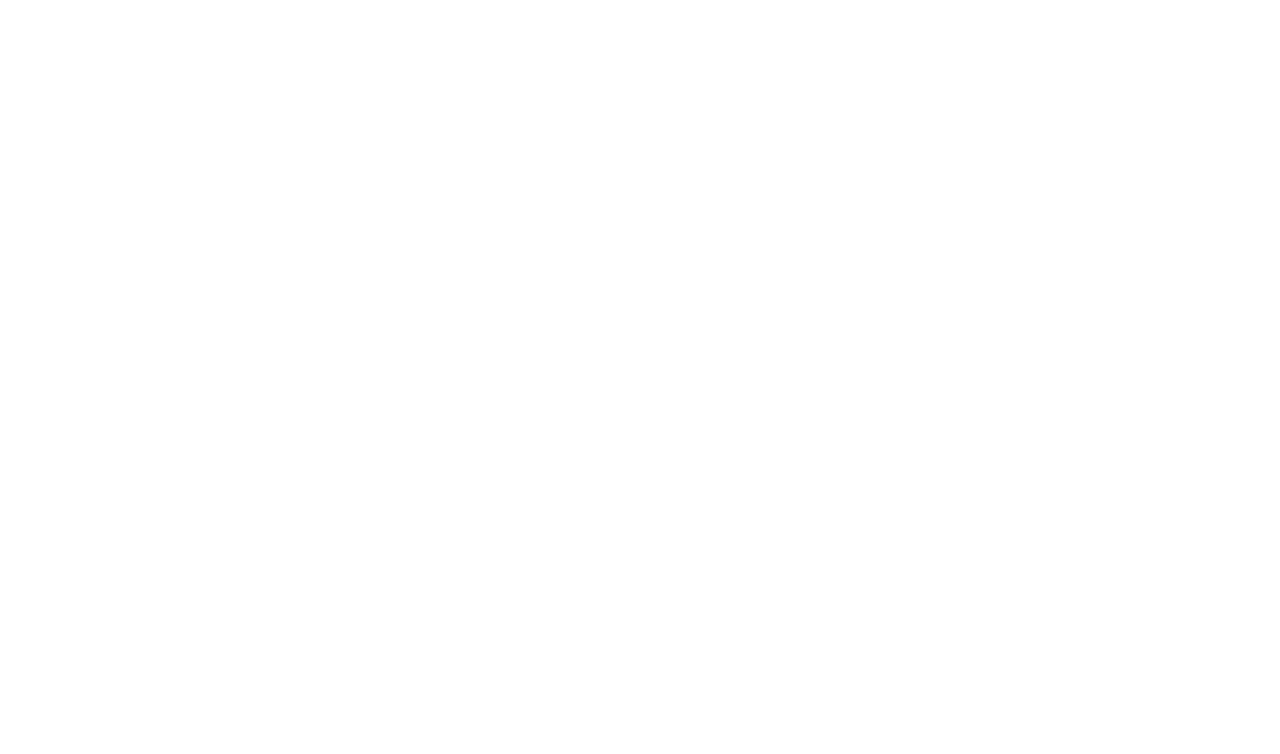
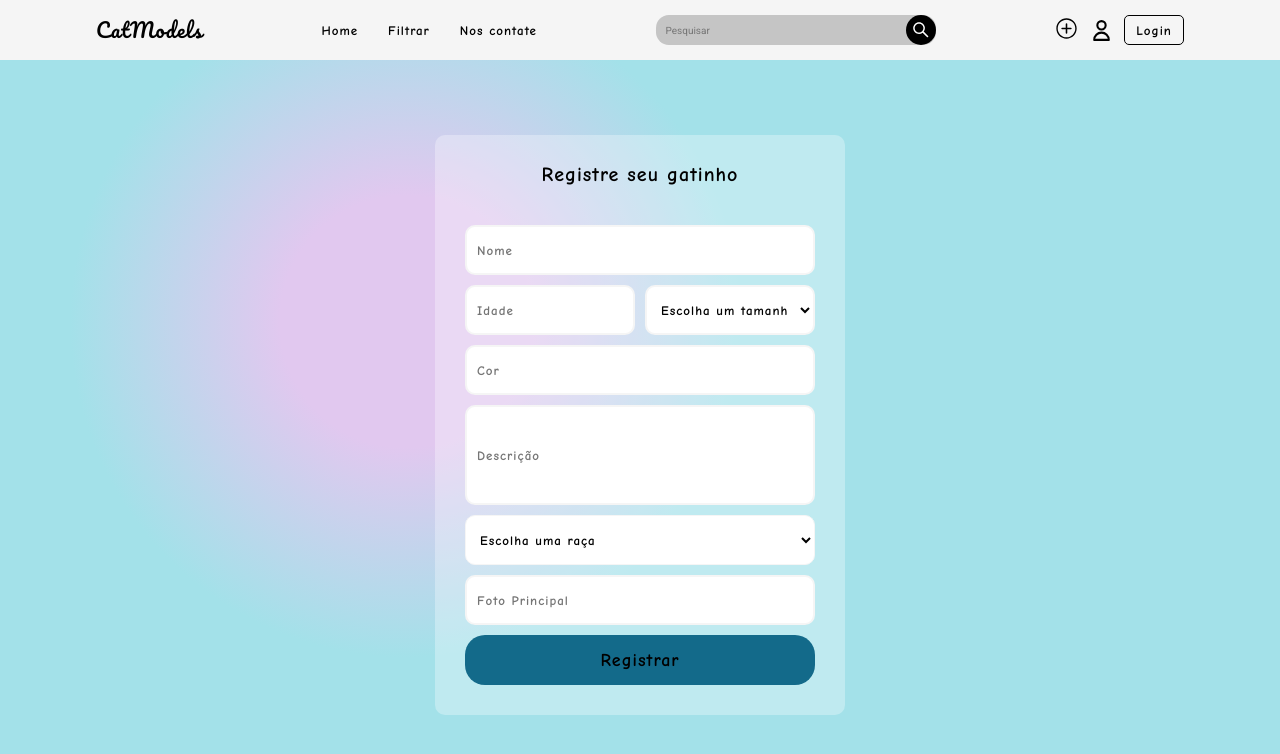
Before and after one commit to vitorluizms/CatModel-Front, a React (Vite) app: page /create-cat in a window 1280 px wide. Before the commit this address had no page. Shown: the top 754 px of the page. Built offline with nearby package versions, Linux system fonts and the light colour scheme.

Commit message:
feat: Página de registro de modelo criada

```diff
--- a/src/App.jsx
+++ b/src/App.jsx
@@ -3,6 +3,7 @@
 import "react-toastify/dist/ReactToastify.css";
 import UserProvider from "./Contexts/userContext.jsx";
 import CatPage from "./pages/CatPage.jsx";
+import CreateCat from "./pages/CreateCat.jsx";
 import Home from "./pages/HomePage.jsx";
 import SignIn from "./pages/SignInPage.jsx";
 import SignUp from "./pages/SignUpPage.jsx";
@@ -27,6 +28,7 @@
           <Route path="/signup" element={<SignUp />} />
           <Route path="/home" element={<Home />} />
           <Route path="/cat/:id" element={<CatPage />} />
+          <Route path="/create-cat" element={<CreateCat />} />
         </Routes>
       </UserProvider>
     </BrowserRouter>
--- a/src/components/NavBar.jsx
+++ b/src/components/NavBar.jsx
@@ -38,13 +38,16 @@
           </div>
         </form>
         <article>
+          <Link to={"/create-cat"} style={{ textDecoration: "none" }}>
             <IoIosAddCircleOutline
               style={{
                 marginRight: "-20px",
                 fontSize: "25px",
                 cursor: "pointer",
+                color: "#000",
               }}
             />
+          </Link>
           <HiOutlineUser
             style={{
               marginRight: "-20px",
@@ -75,7 +78,7 @@
 
 const TopBar = styled.nav`
   width: 100%;
-  height: 80px;
+  height: 60px;
   background-color: #f5f5f5;
 
   position: fixed;
--- a/src/pages/CatContainer.jsx
+++ b/src/pages/CatContainer.jsx
@@ -18,7 +18,9 @@
       onMouseEnter={() => setActive(true)}
       onMouseLeave={() => setActive(false)}
     >
-      <img src={mainPic} alt={name} onClick={navigateToCatPage} />
+      <figure onClick={navigateToCatPage}>
+        <img src={mainPic} alt={name} />
+      </figure>
       <div>
         <h1 onClick={navigateToCatPage}>{name}</h1>
       </div>
@@ -40,6 +42,7 @@
     height: 40px;
     padding: 10px;
     h1 {
+      width: auto;
       font-family: "Comic Neue", cursive;
       color: #000;
       font-size: 13px;
@@ -53,11 +56,22 @@
     }
   }
 
-  img {
+  figure {
     width: 250px;
-    height: 250px;
+    border: 1px dashed #fff;
     border-radius: 10px;
-    cursor: pointer;
+    padding: 10px;
+    box-sizing: border-box;
+
+    &:hover {
+      border: 1px dashed #692db6;
+    }
+    img {
+      width: 230px;
+      height: 230px;
+      border-radius: 10px;
+      cursor: pointer;
+    }
   }
   button {
     width: 98%;
--- a/src/pages/CatPage.jsx
+++ b/src/pages/CatPage.jsx
@@ -1,6 +1,8 @@
 import axios from "axios";
 import { useEffect, useState } from "react";
+import { TailSpin } from "react-loader-spinner";
 import { useParams } from "react-router-dom";
+import { toast } from "react-toastify";
 import styled from "styled-components";
 import NavBar from "../components/NavBar";
 
@@ -16,7 +18,6 @@
       .get(`${import.meta.env.VITE_API_URL}/cat/${id}`)
       .then((response) => {
         setCat(response.data);
-        console.log(response.data);
       })
       .catch((response) =>
         toast.error(response.reponse.data, {
@@ -28,6 +29,16 @@
         })
       );
   };
+  if (cat.length === 0)
+    return (
+      <>
+        <NavBar />
+        <Container>
+          <TailSpin />
+        </Container>
+      </>
+    );
+  else
     return (
       <>
         <NavBar />
--- /dev/null
+++ b/src/pages/CreateCat.jsx
@@ -0,0 +1,310 @@
+import axios from "axios";
+import { useContext, useState } from "react";
+import { TailSpin } from "react-loader-spinner";
+import { toast } from "react-toastify";
+import styled from "styled-components";
+import { UserContext } from "../Contexts/userContext";
+import NavBar from "../components/NavBar";
+
+export default function CreateCat() {
+  const [race, setRace] = useState();
+  const [size, setSize] = useState();
+  const [name, setName] = useState("");
+  const [age, setAge] = useState("");
+  const [description, setDescription] = useState("");
+  const [color, setColor] = useState("");
+  const [mainPic, setMainPic] = useState("");
+  const { user, setUser } = useContext(UserContext);
+  const [loading, setLoading] = useState("false");
+
+  function registerCat(e) {
+    e.preventDefault();
+    setLoading("true");
+    let body = {
+      name,
+      age,
+      description,
+      color,
+      race,
+      mainPic,
+      size,
+    };
+    axios
+      .post(`${import.meta.env.VITE_API_URL}/cat`, body, {
+        headers: { authorization: `Bearer ${user.token}` },
+      })
+      .then((response) => {
+        toast.success(response.data, {
+          position: toast.POSITION.TOP_CENTER,
+          autoClose: 3000,
+          hideProgressBar: false,
+          closeOnClick: false,
+          pauseOnHover: true,
+        });
+      })
+      .catch((response) => {
+        toast.error(response.response.data),
+          {
+            position: toast.POSITION.TOP_CENTER,
+            autoClose: 3000,
+            hideProgressBar: false,
+            closeOnClick: false,
+            pauseOnHover: true,
+          };
+      })
+      .finally(() => setLoading("false"));
+  }
+
+  return (
+    <>
+      <NavBar />
+      <Container loading={loading}>
+        <section>
+          <h1>Registre seu gatinho</h1>
+          <form onSubmit={registerCat}>
+            <NormalInput
+              type="text"
+              id="name"
+              name="name"
+              placeholder="Nome"
+              value={name}
+              onChange={(e) => {
+                setName(e.target.value);
+              }}
+              required
+            ></NormalInput>
+            <div>
+              <NormalInput
+                type="text"
+                id="age"
+                name="age"
+                placeholder="Idade"
+                value={age}
+                onChange={(e) => setAge(e.target.value)}
+                required
+              />
+              <select
+                value={size}
+                onChange={(e) => setSize(e.target.value)}
+                required
+              >
+                <option value="">Escolha um tamanho</option>
+                <option value={1}>Pequeno</option>
+                <option value={2}>Médio</option>
+                <option value={3}>Grande</option>
+              </select>
+            </div>
+            <NormalInput
+              type="text"
+              id="color"
+              name="color"
+              placeholder="Cor"
+              value={color}
+              onChange={(e) => setColor(e.target.value)}
+              required
+            ></NormalInput>
+            <Description
+              type="text"
+              id="description"
+              name="description"
+              placeholder="Descrição"
+              value={description}
+              onChange={(e) => setDescription(e.target.value)}
+              required
+            />
+            <select
+              value={race}
+              onChange={(e) => setRace(e.target.value)}
+              required
+            >
+              <option disabled selected value="">
+                Escolha uma raça
+              </option>
+              <option value={1}>Siamês</option>
+              <option value={2}>Persa</option>
+              <option value={3}>Maine Coon</option>
+              <option value={4}>Bengal</option>
+              <option value={5}>Ragdoll</option>
+              <option value={6}>Abissínio</option>
+              <option value={7}>Sphynx</option>
+              <option value={8}>British Shorthair</option>
+              <option value={9}>Scotish Fold</option>
+              <option value={10}>Devon Rex</option>
+              <option value={11}>Angorá</option>
+              <option value={12}>Ashera</option>
+              <option value={13}>Sem raça / SRD</option>
+            </select>
+            <NormalInput
+              type="text"
+              id="mainPic"
+              name="mainPic"
+              placeholder="Foto Principal"
+              value={mainPic}
+              onChange={(e) => setMainPic(e.target.value)}
+            />
+            <button type="submit" disabled={loading === "true"}>
+              {loading === "true" ? (
+                <TailSpin
+                  height="40"
+                  width="45"
+                  color="#4fa94d"
+                  ariaLabel="tail-spin-loading"
+                  radius="1"
+                  wrapperStyle={{}}
+                  wrapperClass=""
+                  visible={true}
+                  alignSelf="center"
+                />
+              ) : (
+                "Registrar"
+              )}
+            </button>
+          </form>
+        </section>
+      </Container>
+    </>
+  );
+}
+
+const Description = styled.input`
+  width: 350px;
+  height: 100px;
+  padding: 10px;
+
+  background-color: #fff;
+  border: 2px solid #f5f5f5;
+  border-radius: 10px;
+
+  font-family: "Comic Neue", cursive;
+  color: #000;
+  font-size: 13px;
+  font-weight: 700;
+  letter-spacing: 1px;
+`;
+
+const NormalInput = styled.input`
+  width: 350px;
+  height: 50px;
+  padding: 10px;
+
+  background-color: #fff;
+  border: 2px solid #f5f5f5;
+  border-radius: 10px;
+
+  font-family: "Comic Neue", cursive;
+  color: #000;
+  font-size: 13px;
+  font-weight: 700;
+  letter-spacing: 1px;
+`;
+const Container = styled.main`
+  width: 100%;
+  min-height: 100vh;
+  height: 100%;
+  /* background: linear-gradient(to left, #acb6e5, #74ebd5); */
+  background-image: radial-gradient(
+    circle 588px at 31.7% 40.2%,
+    rgba(225, 200, 239, 1) 21.4%,
+    rgba(163, 225, 233, 1) 57.1%
+  );
+  padding-top: 100px;
+  padding-bottom: 50px;
+
+  display: flex;
+  align-items: center;
+  justify-content: center;
+
+  section {
+    border-radius: 10px;
+    background-color: rgba(255, 255, 255, 0.3);
+    gap: 40px;
+    padding: 30px;
+
+    display: flex;
+    flex-direction: column;
+    align-items: center;
+    justify-content: center;
+
+    h1 {
+      font-family: "Comic Neue", cursive;
+      color: #000;
+      font-size: 20px;
+      font-weight: 700;
+      letter-spacing: 1px;
+    }
+  }
+
+  form {
+    display: flex;
+    flex-direction: column;
+    gap: 10px;
+
+    select {
+      width: 350px;
+      height: 50px;
+      padding: 10px;
+
+      background-color: #fff;
+      border: 1px solid #f5f5f5;
+      border-radius: 10px;
+
+      font-family: "Comic Neue", cursive;
+      color: #000;
+      font-size: 13px;
+      font-weight: 700;
+      letter-spacing: 1px;
+    }
+
+    div {
+      display: flex;
+      gap: 10px;
+      input,
+      select {
+        width: 170px;
+        height: 50px;
+        padding: 10px;
+
+        background-color: #fff;
+        border: 2px solid #f5f5f5;
+        border-radius: 10px;
+
+        font-family: "Comic Neue", cursive;
+        color: #000;
+        font-size: 13px;
+        font-weight: 700;
+        letter-spacing: 1px;
+      }
+    }
+
+    article {
+      display: flex;
+      align-items: center;
+    }
+
+    button {
+      width: 350px;
+      height: 50px;
+
+      display: flex;
+      justify-content: center;
+      align-items: center;
+
+      border: none;
+      border-radius: 20px;
+      background-color: ${(props) =>
+        props.loading === "false" ? "#136a8a" : "#535353"};
+
+      font-family: "Comic Neue", cursive;
+      color: #000;
+      font-size: 18px;
+      font-weight: 700;
+      letter-spacing: 1px;
+
+      &:hover {
+        background-color: ${(props) =>
+          props.loading === "false" ? "#35b0d4" : "#535353"};
+        cursor: pointer;
+      }
+    }
+  }
+`;
--- a/src/pages/HomePage.jsx
+++ b/src/pages/HomePage.jsx
@@ -1,5 +1,6 @@
 import axios from "axios";
 import { useContext, useEffect, useState } from "react";
+import { TailSpin } from "react-loader-spinner";
 import { toast } from "react-toastify";
 import styled from "styled-components";
 import { UserContext } from "../Contexts/userContext";
@@ -26,6 +27,15 @@
       });
   };
 
+  if (cats.length === 0)
+    return (
+      <>
+        <NavBar />
+        <Container>
+          <TailSpin />
+        </Container>
+      </>
+    );
   return (
     <>
       <NavBar />
```
Lines whose indentation alone changed are shown as unchanged.
